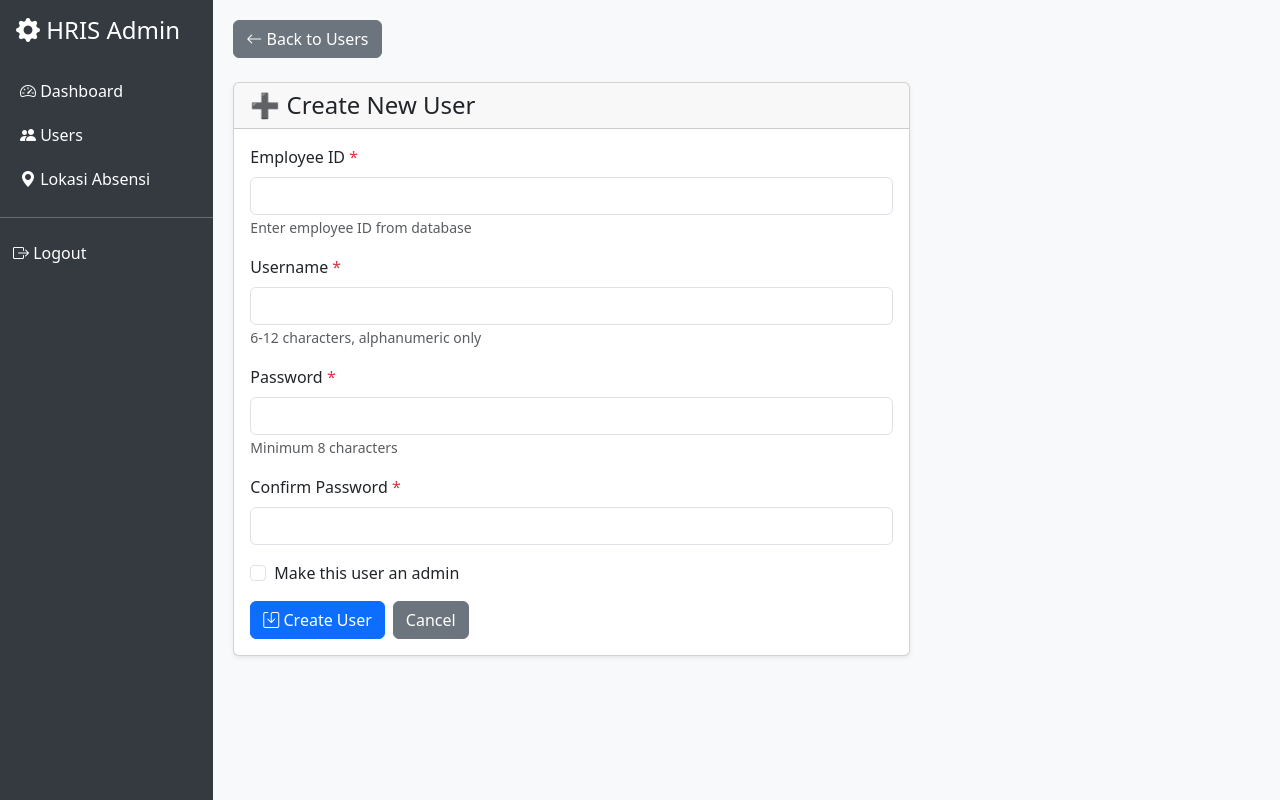
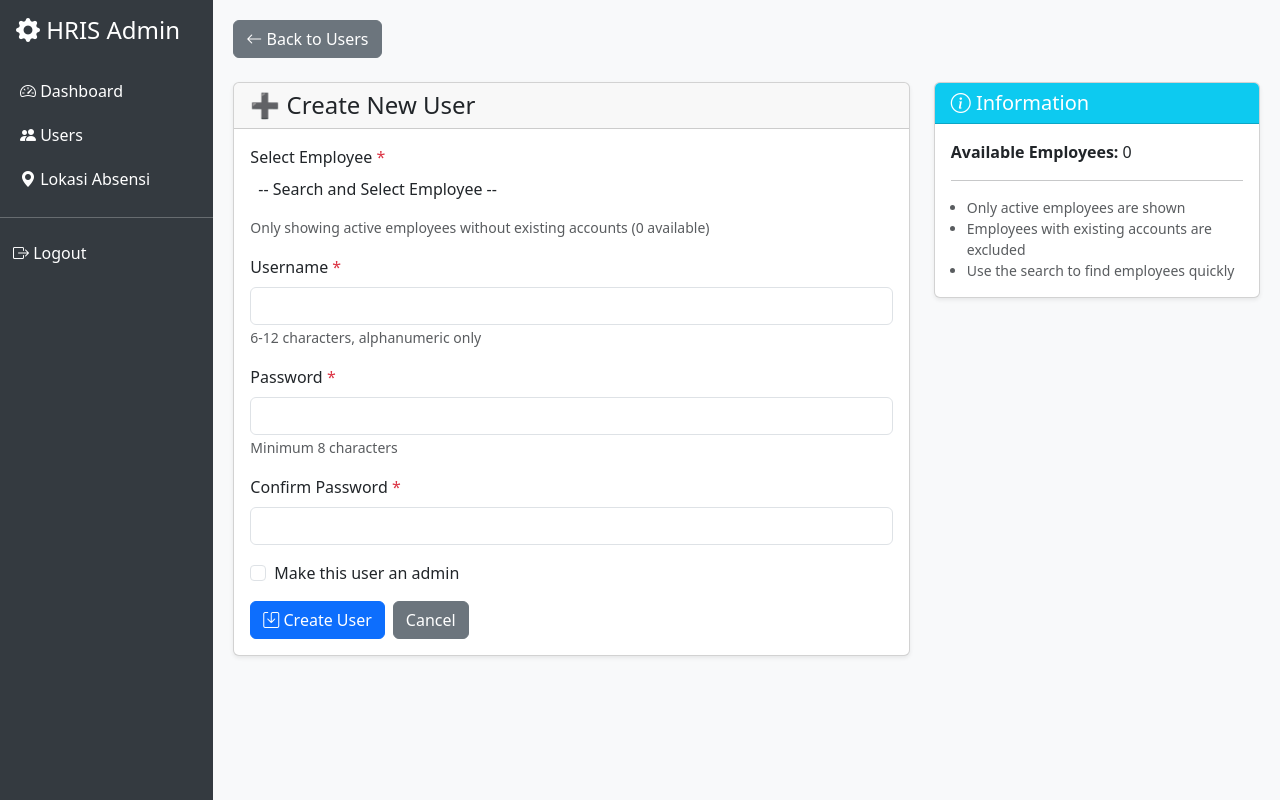
Before and after one commit to rzqkurniawan/hris-asuka, a Laravel app: template backend/resources/views/admin/users/create.blade.php in a window 1280 px wide. Run offline with Laravel 12, Linux system fonts and the light colour scheme; the template is opened without the code that fills it, so the values that code supplies are empty; parts of the project's set-up code (start-up, migrations or seed data) failed here and were passed over; some libraries are stand-ins or nearby versions.

Commit message:
fix: Use explicit web guard for admin authentication
- Use Auth::guard('web') explicitly to avoid conflicts with API guard
- Add session regeneration on login for security
- Invalidate session properly on logout
- Add employee selection dropdown in user creation form

🤖 Generated with [Claude Code](https://claude.com/claude-code)

Co-Authored-By: Claude Opus 4.5 <noreply@anthropic.com>

```diff
--- a/backend/app/Http/Middleware/IsAdmin.php
+++ b/backend/app/Http/Middleware/IsAdmin.php
@@ -9,8 +9,8 @@ class IsAdmin
 {
     public function handle(Request $request, Closure $next)
     {
-        // Check if user is logged in and is admin
-        if (!auth()->check() || !auth()->user()->is_admin) {
+        // Check if user is logged in via web guard and is admin
+        if (!auth()->guard('web')->check() || !auth()->guard('web')->user()->is_admin) {
             return redirect()->route('admin.login')->with('error', 'Unauthorized access');
         }
 
--- a/backend/resources/views/admin/dashboard.blade.php
+++ b/backend/resources/views/admin/dashboard.blade.php
@@ -5,7 +5,7 @@
 @section('content')
 <div class="d-flex justify-content-between align-items-center mb-4">
     <h2>📊 Dashboard</h2>
-    <small class="text-muted">Welcome, {{ auth()->user()->username }}</small>
+    <small class="text-muted">Welcome, {{ auth()->guard('web')->user()->username }}</small>
 </div>
 
 <div class="row g-3 mb-4">
--- a/backend/resources/views/admin/users/create.blade.php
+++ b/backend/resources/views/admin/users/create.blade.php
@@ -20,10 +20,17 @@
                     @csrf
 
                     <div class="mb-3">
-                        <label class="form-label">Employee ID <span class="text-danger">*</span></label>
-                        <input type="number" name="employee_id" class="form-control @error('employee_id') is-invalid @enderror" value="{{ old('employee_id') }}" required>
+                        <label class="form-label">Select Employee <span class="text-danger">*</span></label>
+                        <select name="employee_id" id="employee_id" class="form-select @error('employee_id') is-invalid @enderror" required>
+                            <option value="">-- Search and Select Employee --</option>
+                            @foreach($employees as $employee)
+                                <option value="{{ $employee->employee_id }}" {{ old('employee_id') == $employee->employee_id ? 'selected' : '' }}>
+                                    {{ $employee->employee_number }} - {{ $employee->fullname }}
+                                </option>
+                            @endforeach
+                        </select>
                         @error('employee_id')<div class="invalid-feedback">{{ $message }}</div>@enderror
-                        <small class="text-muted">Enter employee ID from database</small>
+                        <small class="text-muted">Only showing active employees without existing accounts ({{ count($employees) }} available)</small>
                     </div>
 
                     <div class="mb-3">
@@ -62,5 +69,49 @@
             </div>
         </div>
     </div>
+
+    <div class="col-md-4">
+        <div class="card shadow-sm">
+            <div class="card-header bg-info text-white">
+                <h5 class="mb-0"><i class="bi bi-info-circle"></i> Information</h5>
+            </div>
+            <div class="card-body">
+                <p><strong>Available Employees:</strong> {{ count($employees) }}</p>
+                <hr>
+                <small class="text-muted">
+                    <ul class="mb-0 ps-3">
+                        <li>Only active employees are shown</li>
+                        <li>Employees with existing accounts are excluded</li>
+                        <li>Use the search to find employees quickly</li>
+                    </ul>
+                </small>
+            </div>
+        </div>
+    </div>
 </div>
 @endsection
+
+@push('styles')
+<link href="https://cdn.jsdelivr.net/npm/select2@4.1.0-rc.0/dist/css/select2.min.css" rel="stylesheet" />
+<link href="https://cdn.jsdelivr.net/npm/select2-bootstrap-5-theme@1.3.0/dist/select2-bootstrap-5-theme.min.css" rel="stylesheet" />
+<style>
+    .select2-container--bootstrap-5 .select2-selection {
+        min-height: 38px;
+    }
+</style>
+@endpush
+
+@push('scripts')
+<script src="https://code.jquery.com/jquery-3.7.1.min.js"></script>
+<script src="https://cdn.jsdelivr.net/npm/select2@4.1.0-rc.0/dist/js/select2.min.js"></script>
+<script>
+$(document).ready(function() {
+    $('#employee_id').select2({
+        theme: 'bootstrap-5',
+        placeholder: '-- Search and Select Employee --',
+        allowClear: true,
+        width: '100%'
+    });
+});
+</script>
+@endpush
```
Also changed, not shown: backend/app/Http/Controllers/Admin/AdminController.php (+22 -7 lines).
